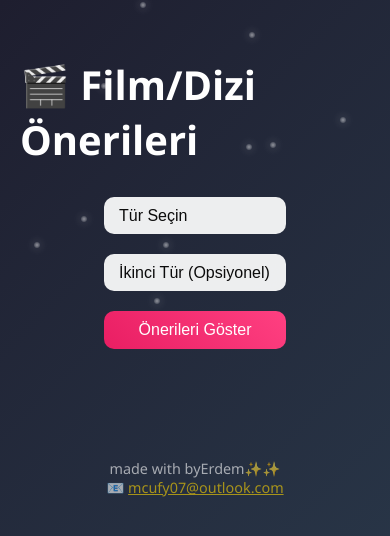
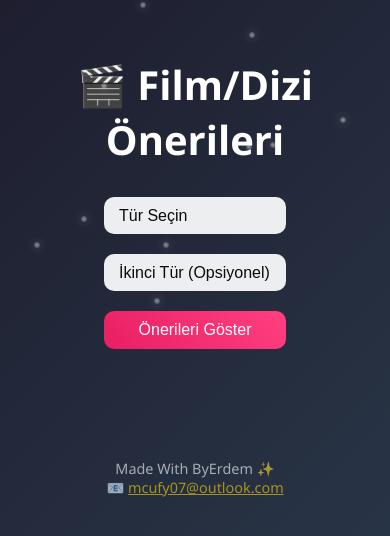
Before and after one commit to Mcufy-exe/film-onericiAI, a plain HTML site: page index.html in a window 390 px wide. Drawn offline with Linux system fonts and the light colour scheme.

Commit message:
Update index.html

```diff
--- a/index.html
+++ b/index.html
@@ -15,6 +15,7 @@
 
   h1 {
     font-size: 1.8em;
+     text-align: center;
   }
 
   .selector {
@@ -194,7 +195,7 @@
   <div class="results" id="results"></div>
 
   <footer>
-   made with byErdem✨✨<br>
+   Made With ByErdem ✨<br>
     📧 <a href="mailto:mcufy07@outlook.com" style="color:#ffd700;">mcufy07@outlook.com</a>
     <body> <style>
   /* Parlak noktaların stil ayarları */
```
